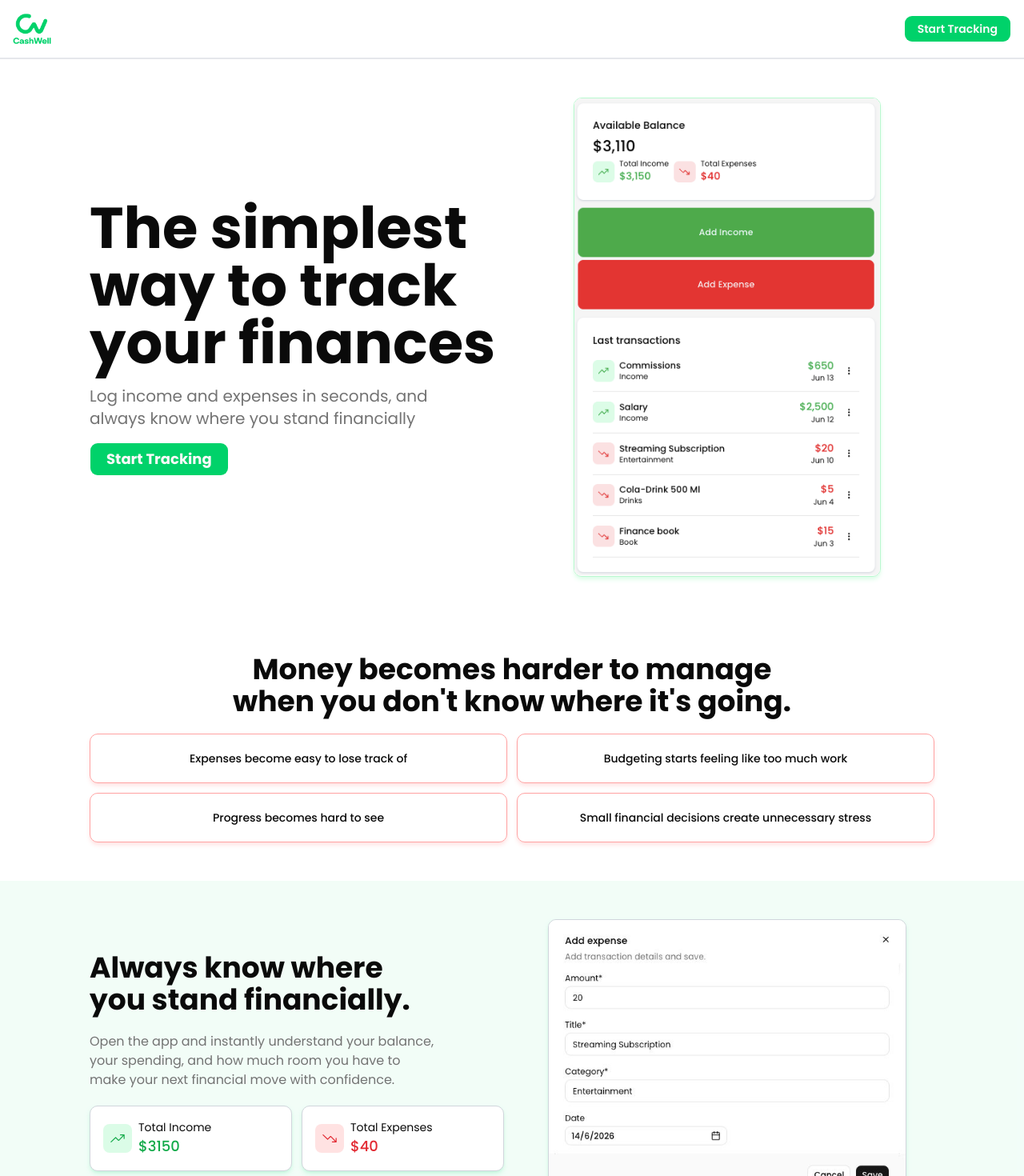
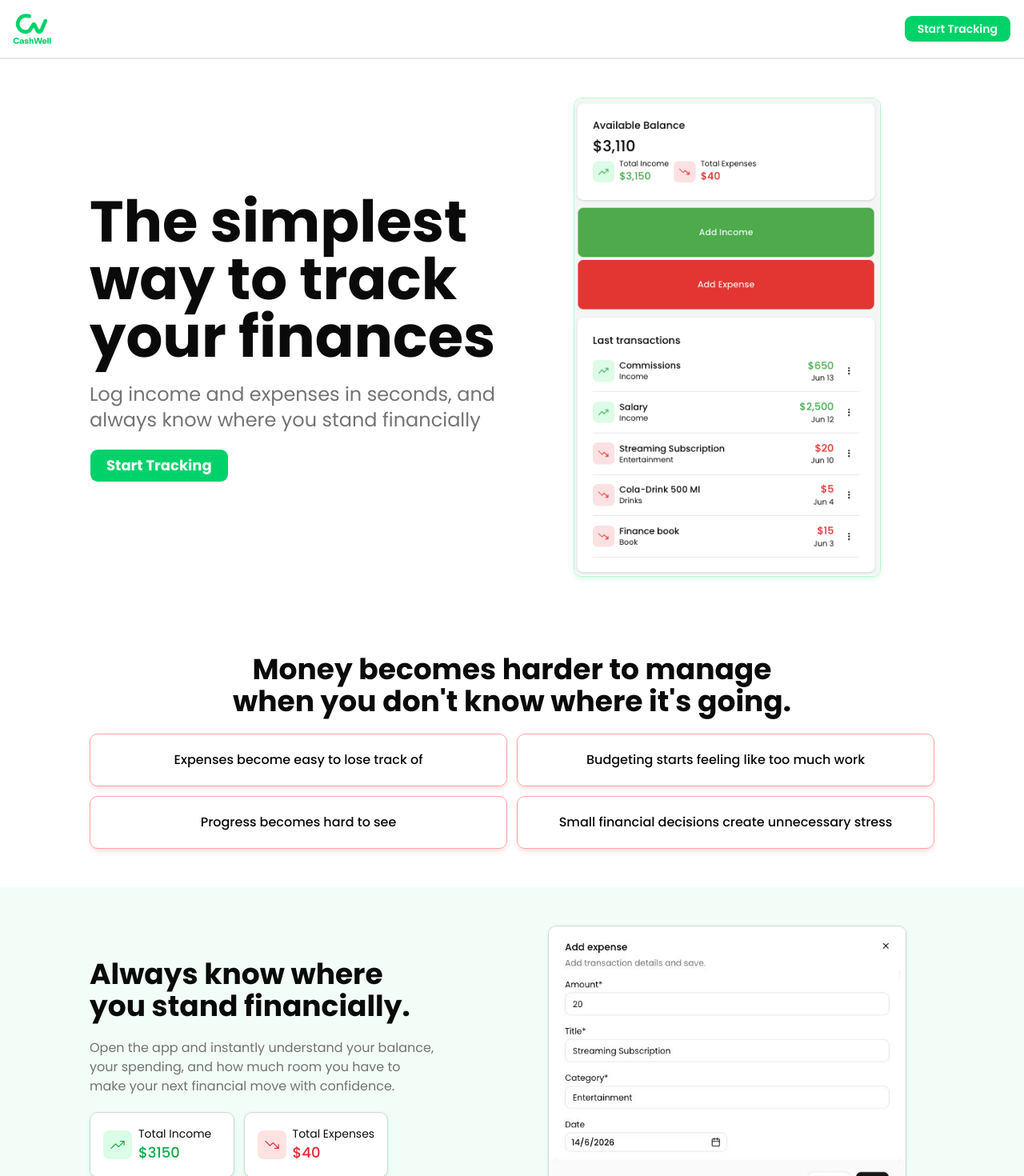
Before and after one commit to Elix-lab/finance-app, a Next.js app: page / in a window 1280 px wide. Shown: the top 1470 px of the page at 80% size. Built offline with nearby package versions, Linux system fonts and the light colour scheme.

Commit message:
Correcting responsive design for the first 3 sections of the homepage

```diff
--- a/src/components/home-page/Hero.tsx
+++ b/src/components/home-page/Hero.tsx
@@ -5,11 +5,11 @@ function Hero() {
   return (
     <section className="">
       <div className="flex flex-col items-center gap-5 py-12 px-4 sm:px-8 lg:px-12 m-auto md:grid grid-cols-2 max-w-6xl">
-        <div className="flex flex-col gap-4 items-center md:items-start text-center md:text-start">
+        <div className="flex flex-col gap-5 items-center md:items-start text-center md:text-start">
           <h1 className="text-4xl font-bold sm:text-5xl lg:text-6xl xl:text-7xl">
             The simplest way to track your finances
           </h1>
-          <p className="text-base text-muted-foreground text-balance lg:text-xl">
+          <p className="text-base text-muted-foreground text-balance lg:text-2xl">
             Log income and expenses in seconds, and always know where you stand
             financially
           </p>
--- a/src/components/home-page/Stakes.tsx
+++ b/src/components/home-page/Stakes.tsx
@@ -19,7 +19,7 @@ function Stakes() {
               key={index}
               className="flex items-center justify-center border rounded-lg p-3 lg:p-5 shadow-md border-red-300 shadow-red-100 hover:bg-red-50"
             >
-              <p className="text-sm font-medium text-center">{stake}</p>
+              <p className="text-sm font-medium text-center xl:text-base">{stake}</p>
             </li>
           ))}
         </ul>
--- a/src/components/home-page/ValueProposition.tsx
+++ b/src/components/home-page/ValueProposition.tsx
@@ -24,8 +24,8 @@ function ValueProposition() {
     <section className="bg-brand/5">
       <div className="py-12 px-4 sm:px-8 lg:px-12 flex flex-col gap-5 items-center m-auto lg:grid lg:grid-cols-2 max-w-6xl">
         {/* Content */}
-        <div className="flex flex-col gap-5">
-          <h2 className="max-w-3xl text-2xl font-bold text-center text-balance lg:text-3xl lg:text-start xl:text-4xl lg:max-w-5xl">
+        <div className="flex flex-col items-center gap-5 lg:items-start">
+          <h2 className="text-2xl font-bold text-center text-balance md:max-w-xl lg:max-w-3xl lg:text-3xl xl:text-4xl lg:text-start">
             Always know where you stand financially.
           </h2>
           <p className="text-base text-muted-foreground text-center text-balance lg:text-start">
```
